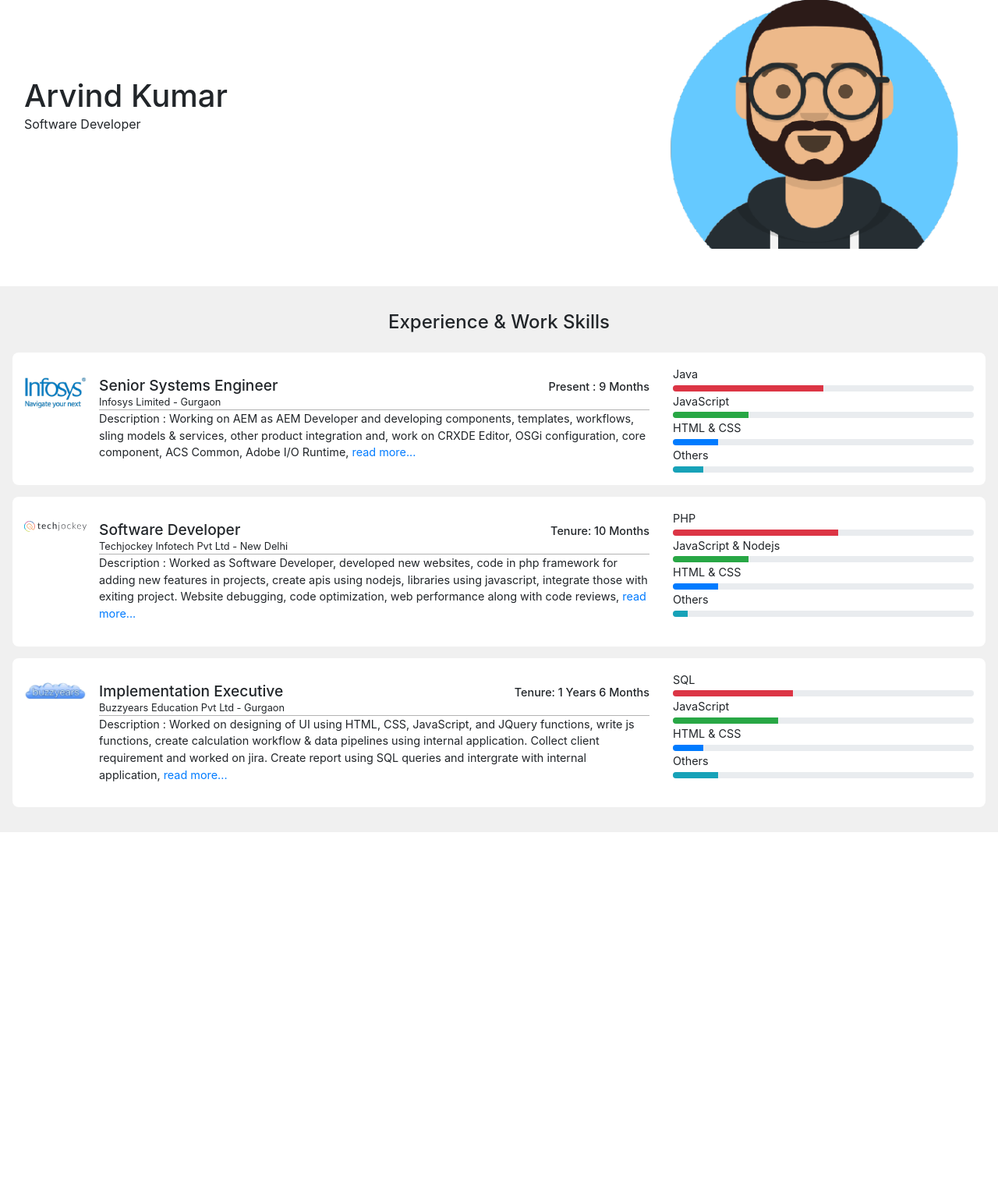
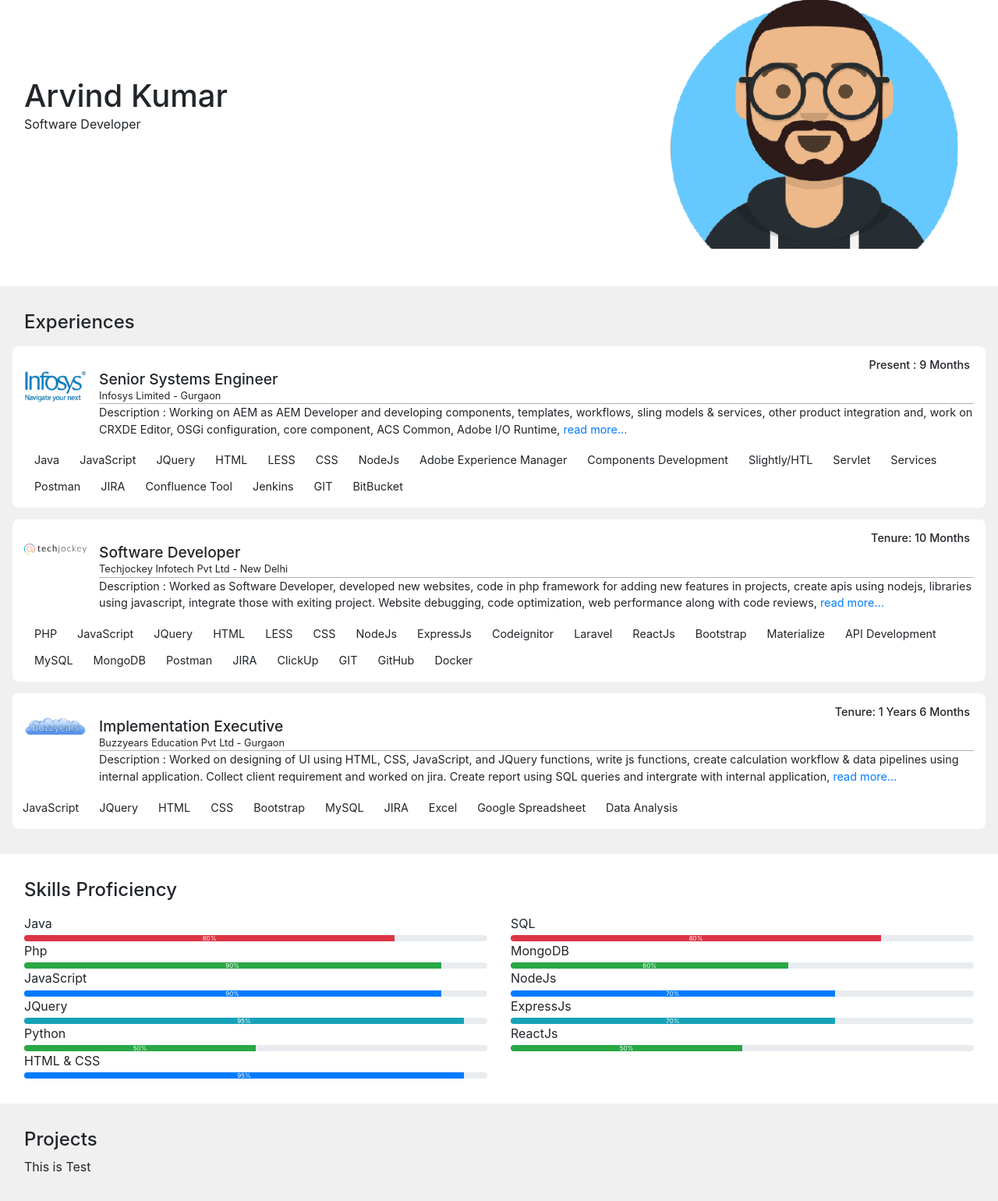
Before and after one commit to arvindkumar2575/personal-website, a Node server app: page / in a window 1280 px wide. Shown: the part 33-1573 px from the top of the page at 78% size. Before the commit the page ends 1100 px from the top, so only its background shows below. Run offline with Node 20, Linux system fonts and the light colour scheme.

Commit message:
add skills

```diff
--- a/assets/css/style.css
+++ b/assets/css/style.css
@@ -1,3 +1,9 @@
+:root {
+    --fs09rem : 0.9rem;
+    --fs08rem : 0.8rem;
+    --fs05rem : 0.5rem;
+}
+
 body {
     margin: 0 auto;
     padding: 0;
@@ -32,34 +38,27 @@
     padding: 100px 0 20px;
 }
 
-header .AR3214-JX h1{
+header .AR3214-JX h1 {
     margin-bottom: 0;
 }
 
-header .AR3214-JX p{
+header .AR3214-JX p {
     margin-bottom: 0;
 }
 
-header .AR3215-JX{
+header .AR3215-JX {}
 
-}
-
-header .AR3215-JX .AR32151-JX{
+header .AR3215-JX .AR32151-JX {
     width: 100%;
 }
 
-header .AR3216-JX {
-
-}
-
-section.portfolio-section {
+section.portfolio-section, section.projects-section {
     padding: 2rem 1rem;
     background-color: #f0f0f0;
 }
 
-section.portfolio-section h4 {
-    text-align: center;
-    padding-bottom: 1rem;
+section.portfolio-section h4, section.skills-section h4 {
+    padding-bottom: var(--fs05rem);
 }
 
 section.portfolio-section .media {
@@ -77,11 +76,14 @@
     align-items: baseline;
 }
 
-section.portfolio-section .media .position-role-JX .tenure-JX{
-    font-size: 0.9rem;
+section.portfolio-section .media .position-role-JX .tenure-JX {
+    font-size: var(--fs09rem);
+    position: absolute;
+    top: 0;
+    right: 20px;
 }
 
-section.portfolio-section .AR3312-JX{
+section.portfolio-section .AR3312-JX {
     gap: 15px;
 }
 
@@ -92,25 +94,55 @@
     border-radius: 8px;
 }
 
+section.portfolio-section .experience-row-JX .tools-tech-JX {
+    padding: 0;
+    font-size: var(--fs09rem);
+}
+
+section.portfolio-section .experience-row-JX .tools-tech-JX ul {
+    padding: 0;
+    margin: 0;
+    list-style-type: none;
+    display: flex;
+    flex-wrap: wrap;
+    row-gap: 8px;
+}
+
+section.portfolio-section .experience-row-JX .tools-tech-JX li {
+    padding: 2px 8px;
+    margin: 0 5px;
+    border-radius: 50px;
+}
+
 .progress {
     height: 8px;
 }
 
+.progress-bar{
+    font-size: var(--fs05rem);
+}
+
 section.portfolio-section .media .company-name-location-JX {
-    font-size: 0.8rem;
+    font-size: var(--fs08rem);
     border-bottom: 1px solid #b3b3b3;
 }
 
-section.portfolio-section .media .work-description-JX{
-    font-size: 0.9rem;
+section.portfolio-section .media .work-description-JX {
+    font-size: var(--fs09rem);
 }
 
-section.portfolio-section .experience-row-JX .experience-JX{
+section.portfolio-section .experience-row-JX .experience-JX {}
+
+section.portfolio-section .experience-row-JX .skills-JX label {
+    font-size: var(--fs09rem);
 }
 
-section.portfolio-section .experience-row-JX .skills-JX label{
-    font-size: 0.9rem;
+
+section.skills-section{
+    padding: 2rem 1rem;
 }
+
+
 
 @media only screen and (max-device-width : 640px) {
     .media {
--- /dev/null
+++ b/views/components/experiences.ejs
@@ -0,0 +1,123 @@
+<section class="portfolio-section">
+    <div class="container-fluid">
+        <h4>Experiences</h4>
+        <div class="row AR3312-JX">
+            <div class="col-md-12 experience-row-JX">
+                <div class="row">
+                    <div class="col-md-12 experience-JX">
+                        <div class="row">
+                            <div class="col-md-12">
+                                <div class="media">
+                                    <img src="/assets/images/infosys-logo-1.png" class="mr-3 AR3318-JX" alt="...">
+                                    <div class="media-body">
+                                        <h6 class="mt-0 mb-0 position-role-JX"><span>Senior Systems Engineer</span><span class="tenure-JX">Present : 9 Months</span></h6>
+                                        <div class="company-name-location-JX"><span>Infosys Limited - Gurgaon</span></div>
+                                        <div class="work-description-JX"><span>Description</span> : Working on AEM as AEM Developer and developing components, templates, workflows, sling models & services, other product integration and, work on CRXDE Editor, OSGi configuration, core component, ACS Common, Adobe I/O Runtime, <a href="#">read more...</a></div>
+                                    </div>
+                                </div>
+                            </div>
+                        </div>
+                    </div>
+                </div>
+                <div class="col-sm-12 tools-tech-JX">
+                    <ul>
+                        <li>Java</li>
+                        <li>JavaScript</li>
+                        <li>JQuery</li>
+                        <li>HTML</li>
+                        <li>LESS</li>
+                        <li>CSS</li>
+                        <li>NodeJs</li>
+                        <li>Adobe Experience Manager</li>
+                        <li>Components Development</li>
+                        <li>Slightly/HTL</li>
+                        <li>Servlet</li>
+                        <li>Services</li>
+                        <li>Postman</li>
+                        <li>JIRA</li>
+                        <li>Confluence Tool</li>
+                        <li>Jenkins</li>
+                        <li>GIT</li>
+                        <li>BitBucket</li>
+                    </ul>
+                </div>
+            </div>
+            <div class="col-md-12 experience-row-JX">
+                <div class="row">
+                    <div class="col-md-12 experience-JX">
+                        <div class="row">
+                            <div class="col-md-12">
+                                <div class="media">
+                                    <img src="/assets/images/techjockey-logo-1.svg" class="mr-3 AR3318-JX" alt="...">
+                                    <div class="media-body">
+                                        <h6 class="mt-0 mb-0 position-role-JX"><span>Software Developer</span><span class="tenure-JX">Tenure: 10 Months</span></h6>
+                                        <div class="company-name-location-JX"><span>Techjockey Infotech Pvt Ltd - New Delhi</span></div>
+                                        <div class="work-description-JX"><span>Description</span> : Worked as Software Developer, developed new websites, code in php framework for adding new features in projects, create apis using nodejs, libraries using javascript, integrate those with exiting project. Website debugging, code optimization, web performance along with code reviews, <a href="#">read more...</a></div>
+                                    </div>
+                                </div>
+                            </div>
+                        </div>
+                    </div>
+                </div>
+                <div class="col-sm-12 tools-tech-JX">
+                    <ul>
+                        <li>PHP</li>
+                        <li>JavaScript</li>
+                        <li>JQuery</li>
+                        <li>HTML</li>
+                        <li>LESS</li>
+                        <li>CSS</li>
+                        <li>NodeJs</li>
+                        <li>ExpressJs</li>
+                        <li>Codeignitor</li>
+                        <li>Laravel</li>
+                        <li>ReactJs</li>
+                        <li>Bootstrap</li>
+                        <li>Materialize</li>
+                        <li>API Development</li>
+                        <li>MySQL</li>
+                        <li>MongoDB</li>
+                        <li>Postman</li>
+                        <li>JIRA</li>
+                        <li>ClickUp</li>
+                        <li>GIT</li>
+                        <li>GitHub</li>
+                        <li>Docker</li>
+                    </ul>
+                </div>
+            </div>
+            <div class="col-md-12 experience-row-JX">
+                <div class="row">
+                    <div class="col-md-12 experience-JX">
+                        <div class="row">
+                            <div class="col-md-12">
+                                <div class="media">
+                                    <img src="/assets/images/buzzyears-edu-logo-1.png" class="mr-3 AR3318-JX" alt="...">
+                                    <div class="media-body">
+                                        <h6 class="mt-0 mb-0 position-role-JX"><span>Implementation Executive</span><span class="tenure-JX">Tenure: 1 Years 6 Months</span></h6>
+                                        <div class="company-name-location-JX"><span>Buzzyears Education Pvt Ltd - Gurgaon</span></div>
+                                        <div class="work-description-JX"><span>Description</span> : Worked on designing of UI using HTML, CSS, JavaScript, and JQuery functions, write js functions, create calculation workflow & data pipelines using internal application. Collect client requirement and worked on jira. Create report using SQL queries and intergrate with internal application, <a href="#">read more...</a></div>
+                                    </div>
+                                </div>
+                            </div>
+                        </div>
+                    </div>
+                    <div class="col-sm-12 tools-tech-JX">
+                        <ul>
+                            <li>JavaScript</li>
+                            <li>JQuery</li>
+                            <li>HTML</li>
+                            <li>CSS</li>
+                            <li>Bootstrap</li>
+                            <li>MySQL</li>
+                            <li>JIRA</li>
+                            <li>Excel</li>
+                            <li>Google Spreadsheet</li>
+                            <li>Data Analysis</li>
+                        </ul>
+                    </div>
+                </div>
+            </div>
+        </div>
+    </div>
+</section>
--- a/views/components/portfolio.ejs
+++ /dev/null
@@ -1,157 +0,0 @@
-<section class="portfolio-section">
-    <div class="container-fluid">
-        <h4>Experience & Work Skills</h2>
-        <div class="row AR3312-JX">
-            <div class="col-md-12 experience-row-JX">
-                <div class="row">
-                    <div class="col-md-8 experience-JX">
-                        <div class="row">
-                            <div class="col-md-12">
-                                <div class="media">
-                                    <img src="/assets/images/infosys-logo-1.png" class="mr-3 AR3318-JX" alt="...">
-                                    <div class="media-body">
-                                        <h6 class="mt-0 mb-0 position-role-JX"><span>Senior Systems Engineer</span><span class="tenure-JX">Present : 9 Months</span></h6>
-                                        <div class="company-name-location-JX"><span>Infosys Limited - Gurgaon</span></div>
-                                        <div class="work-description-JX"><span>Description</span> : Working on AEM as AEM Developer and developing components, templates, workflows, sling models & services, other product integration and, work on CRXDE Editor, OSGi configuration, core component, ACS Common, Adobe I/O Runtime, <a href="#">read more...</a></div>
-                                    </div>
-                                </div>
-                            </div>
-                        </div>
-                    </div>
-                    <div class="col-md-4 skills-JX">
-                        <div class="row">
-                            <div class="col-sm-12">
-                                <label>Java</label>
-                                <div class="progress">
-                                    <div class="progress-bar bg-danger" role="progressbar" style="width: 50%"
-                                        aria-valuenow="50" aria-valuemin="0" aria-valuemax="100"></div>
-                                </div>
-                            </div>
-                            <div class="col-sm-12">
-                                <label>JavaScript</label>
-                                <div class="progress">
-                                    <div class="progress-bar bg-success" role="progressbar" style="width: 25%"
-                                        aria-valuenow="25" aria-valuemin="0" aria-valuemax="100"></div>
-                                </div>
-                            </div>
-                            <div class="col-sm-12">
-                                <label>HTML & CSS</label>
-                                <div class="progress">
-                                    <div class="progress-bar bg-primary" role="progressbar" style="width: 15%"
-                                        aria-valuenow="15" aria-valuemin="0" aria-valuemax="100"></div>
-                                </div>
-                            </div>
-                            <div class="col-sm-12">
-                                <label>Others</label>
-                                <div class="progress">
-                                    <div class="progress-bar bg-info" role="progressbar" style="width: 10%"
-                                        aria-valuenow="10" aria-valuemin="0" aria-valuemax="100"></div>
-                                </div>
-                            </div>
-                        </div>
-                    </div>
-                </div>
-            </div>
-            <div class="col-md-12 experience-row-JX">
-                <div class="row">
-                    <div class="col-md-8 experience-JX">
-                        <div class="row">
-                            <div class="col-md-12">
-                                <div class="media">
-                                    <img src="/assets/images/techjockey-logo-1.svg" class="mr-3 AR3318-JX" alt="...">
-                                    <div class="media-body">
-                                        <h6 class="mt-0 mb-0 position-role-JX"><span>Software Developer</span><span class="tenure-JX">Tenure: 10 Months</span></h6>
-                                        <div class="company-name-location-JX"><span>Techjockey Infotech Pvt Ltd - New Delhi</span></div>
-                                        <div class="work-description-JX"><span>Description</span> : Worked as Software Developer, developed new websites, code in php framework for adding new features in projects, create apis using nodejs, libraries using javascript, integrate those with exiting project. Website debugging, code optimization, web performance along with code reviews, <a href="#">read more...</a></div>
-                                    </div>
-                                </div>
-                            </div>
-                        </div>
-                    </div>
-                    <div class="col-md-4 skills-JX">
-                        <div class="row">
-                            <div class="col-sm-12">
-                                <label>PHP</label>
-                                <div class="progress">
-                                    <div class="progress-bar bg-danger" role="progressbar" style="width: 55%"
-                                        aria-valuenow="55" aria-valuemin="0" aria-valuemax="100"></div>
-                                </div>
-                            </div>
-                            <div class="col-sm-12">
-                                <label>JavaScript & Nodejs</label>
-                                <div class="progress">
-                                    <div class="progress-bar bg-success" role="progressbar" style="width: 25%"
-                                        aria-valuenow="25" aria-valuemin="0" aria-valuemax="100"></div>
-                                </div>
-                            </div>
-                            <div class="col-sm-12">
-                                <label>HTML & CSS</label>
-                                <div class="progress">
-                                    <div class="progress-bar bg-primary" role="progressbar" style="width: 15%"
-                                        aria-valuenow="15" aria-valuemin="0" aria-valuemax="100"></div>
-                                </div>
-                            </div>
-                            <div class="col-sm-12">
-                                <label>Others</label>
-                                <div class="progress">
-                                    <div class="progress-bar bg-info" role="progressbar" style="width: 5%"
-                                        aria-valuenow="0" aria-valuemin="0" aria-valuemax="100"></div>
-                                </div>
-                            </div>
-                        </div>
-                    </div>
-                </div>
-            </div>
-            <div class="col-md-12 experience-row-JX">
-                <div class="row">
-                    <div class="col-md-8 experience-JX">
-                        <div class="row">
-                            <div class="col-md-12">
-                                <div class="media">
-                                    <img src="/assets/images/buzzyears-edu-logo-1.png" class="mr-3 AR3318-JX" alt="...">
-                                    <div class="media-body">
-                                        <h6 class="mt-0 mb-0 position-role-JX"><span>Implementation Executive</span><span class="tenure-JX">Tenure: 1 Years 6 Months</span></h6>
-                                        <div class="company-name-location-JX"><span>Buzzyears Education Pvt Ltd - Gurgaon</span></div>
-                                        <div class="work-description-JX"><span>Description</span> : Worked on designing of UI using HTML, CSS, JavaScript, and JQuery functions, write js functions, create calculation workflow & data pipelines using internal application. Collect client requirement and worked on jira. Create report using SQL queries and intergrate with internal application, <a href="#">read more...</a></div>
-                                    </div>
-                                </div>
-                            </div>
-                        </div>
-                    </div>
-                    <div class="col-md-4 skills-JX">
-                        <div class="row">
-                            <div class="col-sm-12">
-                                <label>SQL</label>
-                                <div class="progress">
-                                    <div class="progress-bar bg-danger" role="progressbar" style="width: 40%"
-                                        aria-valuenow="40" aria-valuemin="0" aria-valuemax="100"></div>
-                                </div>
-                            </div>
-                            <div class="col-sm-12">
-                                <label>JavaScript</label>
-                                <div class="progress">
-                                    <div class="progress-bar bg-success" role="progressbar" style="width: 35%"
-                                        aria-valuenow="35" aria-valuemin="0" aria-valuemax="100"></div>
-                                </div>
-                            </div>
-                            <div class="col-sm-12">
-                                <label>HTML & CSS</label>
-                                <div class="progress">
-                                    <div class="progress-bar bg-primary" role="progressbar" style="width: 10%"
-                                        aria-valuenow="10" aria-valuemin="0" aria-valuemax="100"></div>
-                                </div>
-                            </div>
-                            <div class="col-sm-12">
-                                <label>Others</label>
-                                <div class="progress">
-                                    <div class="progress-bar bg-info" role="progressbar" style="width: 15%"
-                                        aria-valuenow="15" aria-valuemin="0" aria-valuemax="100"></div>
-                                </div>
-                            </div>
-                        </div>
-                    </div>
-                </div>
-            </div>
-        </div>
-    </div>
-</section>
--- /dev/null
+++ b/views/components/projects.ejs
@@ -0,0 +1,10 @@
+<section class="projects-section">
+    <div class="container-fluid">
+        <h4>Projects</h4>
+        <div class="row">
+            <div class="col-sm-12 ">
+                <div>This is Test</div>
+            </div>
+        </div>
+    </div>
+</section>
--- /dev/null
+++ b/views/components/skills.ejs
@@ -0,0 +1,88 @@
+<section class="skills-section">
+    <div class="container-fluid">
+        <h4>Skills Proficiency</h4>
+        <div class="row">
+            <div class="col-sm-6 p-0">
+                <div class="col-sm-12">
+                    <label>Java</label>
+                    <div class="progress">
+                        <div class="progress-bar bg-danger" role="progressbar" style="width: 80%" aria-valuenow="35"
+                            aria-valuemin="0" aria-valuemax="100">80%</div>
+                    </div>
+                </div>
+                <div class="col-sm-12">
+                    <label>Php</label>
+                    <div class="progress">
+                        <div class="progress-bar bg-success" role="progressbar" style="width: 90%" aria-valuenow="35"
+                            aria-valuemin="0" aria-valuemax="100">90%</div>
+                    </div>
+                </div>
+                <div class="col-sm-12">
+                    <label>JavaScript</label>
+                    <div class="progress">
+                        <div class="progress-bar bg-primary" role="progressbar" style="width: 90%" aria-valuenow="35"
+                            aria-valuemin="0" aria-valuemax="100">90%</div>
+                    </div>
+                </div>
+                <div class="col-sm-12">
+                    <label>JQuery</label>
+                    <div class="progress">
+                        <div class="progress-bar bg-info" role="progressbar" style="width: 95%" aria-valuenow="35"
+                            aria-valuemin="0" aria-valuemax="100">95%</div>
+                    </div>
+                </div>
+                <div class="col-sm-12">
+                    <label>Python</label>
+                    <div class="progress">
+                        <div class="progress-bar bg-success" role="progressbar" style="width: 50%" aria-valuenow="15"
+                            aria-valuemin="0" aria-valuemax="100">50%</div>
+                    </div>
+                </div>
+                <div class="col-sm-12">
+                    <label>HTML & CSS</label>
+                    <div class="progress">
+                        <div class="progress-bar bg-primary" role="progressbar" style="width: 95%" aria-valuenow="10"
+                            aria-valuemin="0" aria-valuemax="100">95%</div>
+                    </div>
+                </div>
+            </div>
+            <div class="col-sm-6 p-0">
+                <div class="col-sm-12">
+                    <label>SQL</label>
+                    <div class="progress">
+                        <div class="progress-bar bg-danger" role="progressbar" style="width: 80%" aria-valuenow="40"
+                            aria-valuemin="0" aria-valuemax="100">80%</div>
+                    </div>
+                </div>
+                <div class="col-sm-12">
+                    <label>MongoDB</label>
+                    <div class="progress">
+                        <div class="progress-bar bg-success" role="progressbar" style="width: 60%" aria-valuenow="35"
+                            aria-valuemin="0" aria-valuemax="100">60%</div>
+                    </div>
+                </div>
+                <div class="col-sm-12">
+                    <label>NodeJs</label>
+                    <div class="progress">
+                        <div class="progress-bar bg-primary" role="progressbar" style="width: 70%" aria-valuenow="35"
+                            aria-valuemin="0" aria-valuemax="100">70%</div>
+                    </div>
+                </div>
+                <div class="col-sm-12">
+                    <label>ExpressJs</label>
+                    <div class="progress">
+                        <div class="progress-bar bg-info" role="progressbar" style="width: 70%" aria-valuenow="40"
+                            aria-valuemin="0" aria-valuemax="100">70%</div>
+                    </div>
+                </div>
+                <div class="col-sm-12">
+                    <label>ReactJs</label>
+                    <div class="progress">
+                        <div class="progress-bar bg-success" role="progressbar" style="width: 50%" aria-valuenow="40"
+                            aria-valuemin="0" aria-valuemax="100">50%</div>
+                    </div>
+                </div>
+            </div>
+        </div>
+    </div>
+</section>
--- a/views/index.ejs
+++ b/views/index.ejs
@@ -1,7 +1,9 @@
 <%- include('components/head'); -%>
 <body>
     <%- include('components/header'); -%>
-    <%- include('components/portfolio'); -%>
+    <%- include('components/experiences'); -%>
+    <%- include('components/skills'); -%>
+    <%- include('components/projects'); -%>
 
     <script src="/assets/js/jquery.js"></script>
     <script src="/assets/js/bootstrap.min.js"></script>
```
